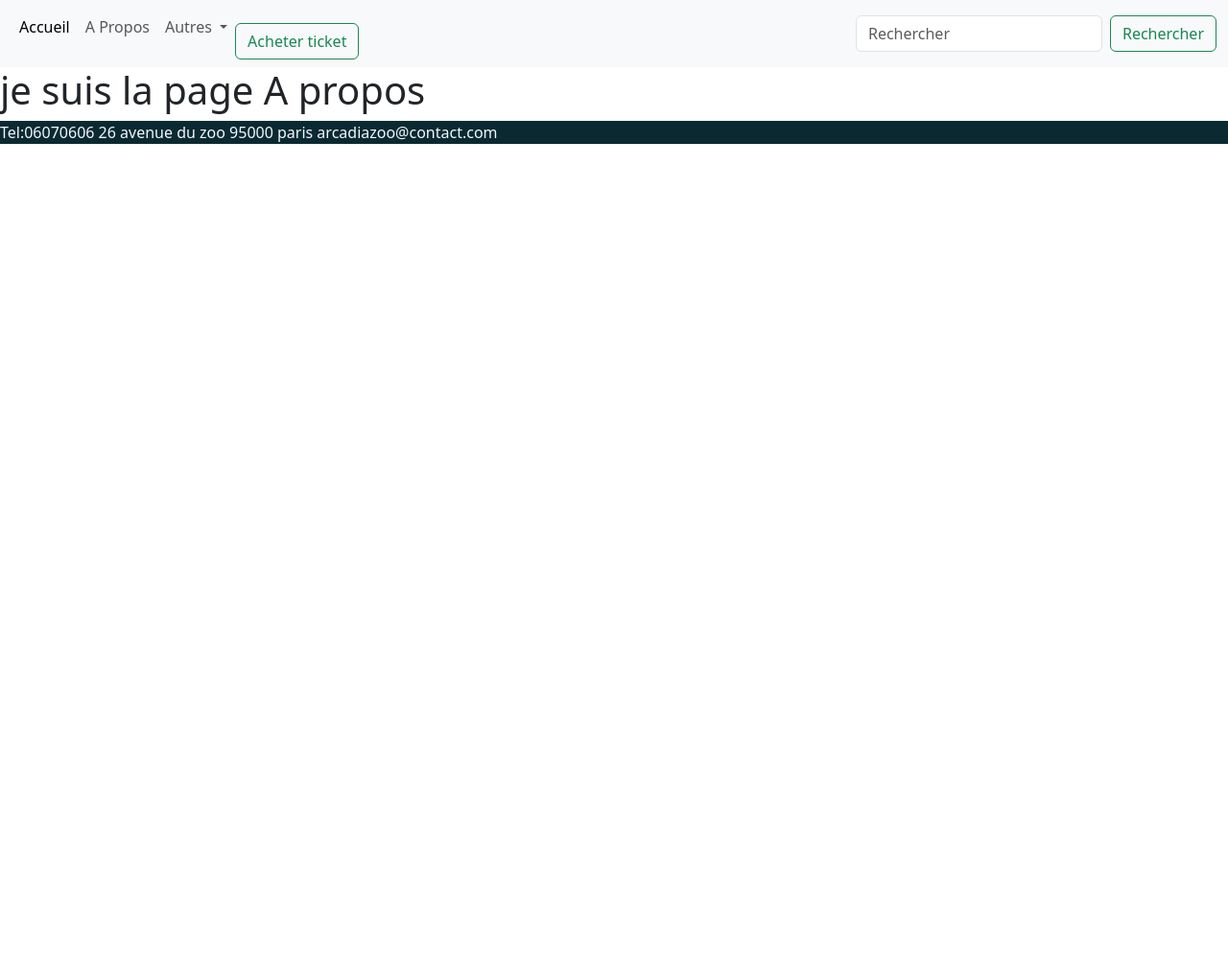
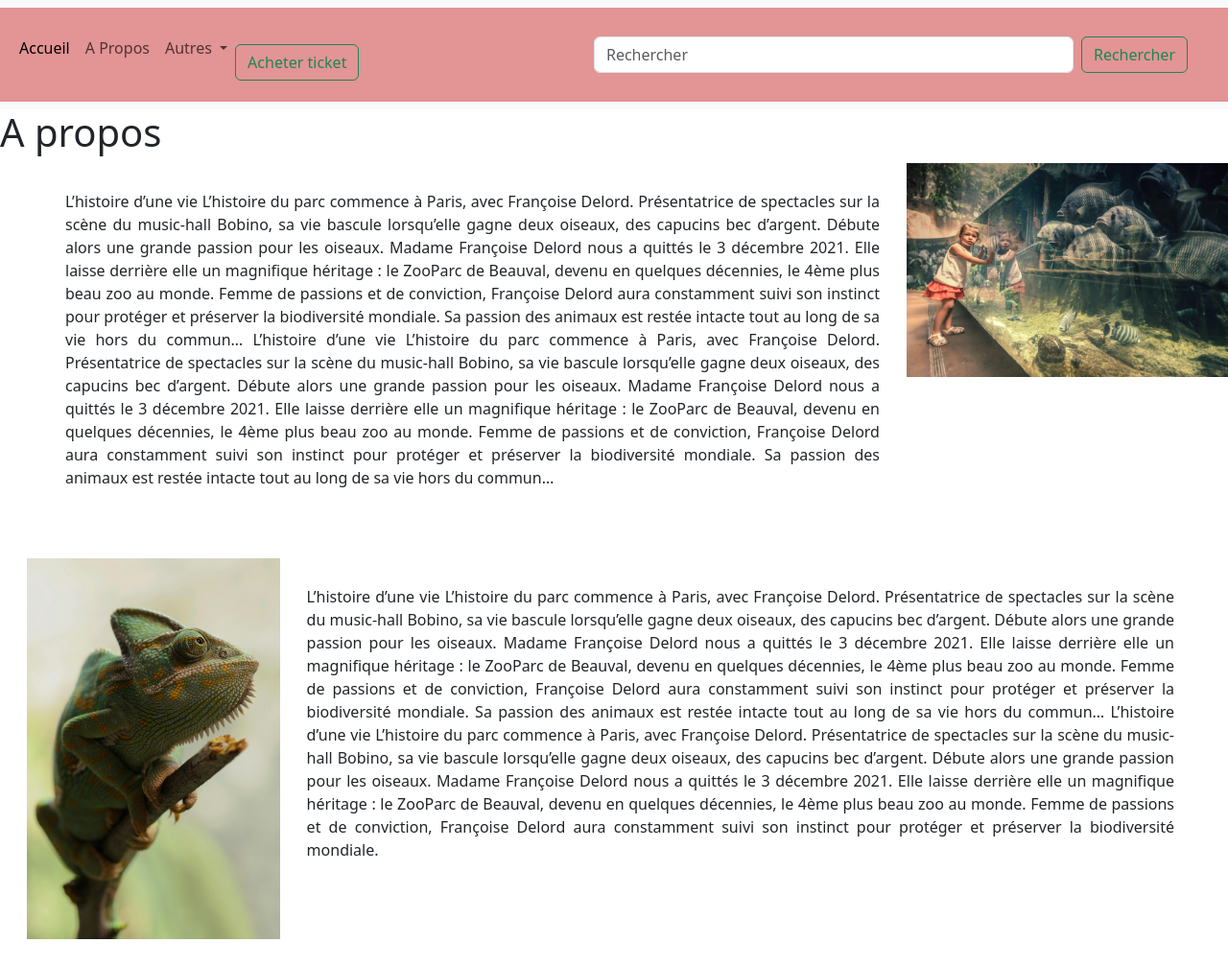
Before and after one commit to TelieP/ECF, a plain HTML site: page a_propos.html in a window 1280 px wide. Shown: the whole page at 96% size. Before the commit the page ends 800 px from the top, so only its background shows below. Drawn offline with nearby package versions, Linux system fonts and the light colour scheme.

Commit message:
modification1 dans les pages

```diff
--- a/a_propos.html
+++ b/a_propos.html
@@ -3,7 +3,7 @@
 <head>
     <meta charset="UTF-8">
     <meta name="viewport" content="width=device-width, initial-scale=1.0">
-    <title>Animaux</title>
+    <title>A_propos</title>
     <link href="https://cdn.jsdelivr.net/npm/bootstrap@5.3.3/dist/css/bootstrap.min.css" rel="stylesheet" integrity="sha384-QWTKZyjpPEjISv5WaRU9OFeRpok6YctnYmDr5pNlyT2bRjXh0JMhjY6hW+ALEwIH" crossorigin="anonymous">
     <link href="style.css" rel="stylesheet">
 </head>
@@ -46,16 +46,55 @@
           </div>
         </div>
       </nav>
-    <h1> je suis la page A propos</h1>
+    <h1>  A propos</h1>
+    <div class="histoire">
+      <p>L’histoire d’une vie
+        L’histoire du parc commence à Paris, avec Françoise Delord. Présentatrice de spectacles sur la scène du music-hall Bobino, sa vie bascule
+        lorsqu’elle gagne deux oiseaux, des capucins bec d’argent. Débute alors une grande passion pour les oiseaux.
+
+        Madame Françoise Delord nous a quittés le 3 décembre 2021. Elle laisse derrière elle un magnifique héritage : le ZooParc de Beauval,
+        devenu en quelques décennies, le 4ème plus beau zoo au monde.
+        Femme de passions et de conviction, Françoise Delord aura constamment suivi son instinct pour protéger et préserver la biodiversité mondiale.
+        Sa passion des animaux est restée intacte tout au long de sa vie hors du commun…
+        L’histoire d’une vie
+        L’histoire du parc commence à Paris, avec Françoise Delord. Présentatrice de spectacles sur la scène du music-hall Bobino, sa vie bascule
+        lorsqu’elle gagne deux oiseaux, des capucins bec d’argent. Débute alors une grande passion pour les oiseaux.
+
+        Madame Françoise Delord nous a quittés le 3 décembre 2021. Elle laisse derrière elle un magnifique héritage : le ZooParc de Beauval,
+        devenu en quelques décennies, le 4ème plus beau zoo au monde.
+        Femme de passions et de conviction, Françoise Delord aura constamment suivi son instinct pour protéger et préserver la biodiversité mondiale.
+        Sa passion des animaux est restée intacte tout au long de sa vie hors du commun…</p>
+        <div class="img1_apropos">
+          <img src="IMAGES/image01.jpg" width="100%" >
+        </div>
+    </div>
+
+    <div class="histoire2">
+      <div class="img2_apropos">
+        <img src="IMAGES/cameleon.jpg" width="100%" >
+      </div>
+
+      <p>L’histoire d’une vie
+        L’histoire du parc commence à Paris, avec Françoise Delord. Présentatrice de spectacles sur la scène du music-hall Bobino, sa vie bascule
+        lorsqu’elle gagne deux oiseaux, des capucins bec d’argent. Débute alors une grande passion pour les oiseaux.
+
+        Madame Françoise Delord nous a quittés le 3 décembre 2021. Elle laisse derrière elle un magnifique héritage : le ZooParc de Beauval,
+        devenu en quelques décennies, le 4ème plus beau zoo au monde.
+        Femme de passions et de conviction, Françoise Delord aura constamment suivi son instinct pour protéger et préserver la biodiversité mondiale.
+        Sa passion des animaux est restée intacte tout au long de sa vie hors du commun…
+        L’histoire d’une vie
+        L’histoire du parc commence à Paris, avec Françoise Delord. Présentatrice de spectacles sur la scène du music-hall Bobino, sa vie bascule
+        lorsqu’elle gagne deux oiseaux, des capucins bec d’argent. Débute alors une grande passion pour les oiseaux.
+
+        Madame Françoise Delord nous a quittés le 3 décembre 2021. Elle laisse derrière elle un magnifique héritage : le ZooParc de Beauval,
+        devenu en quelques décennies, le 4ème plus beau zoo au monde.
+        Femme de passions et de conviction, Françoise Delord aura constamment suivi son instinct pour protéger et préserver la biodiversité mondiale. </p>
+
+    </div>
 
       <script src="https://cdn.jsdelivr.net/npm/bootstrap@5.3.3/dist/js/bootstrap.bundle.min.js" integrity="sha384-YvpcrYf0tY3lHB60NNkmXc5s9fDVZLESaAA55NDzOxhy9GkcIdslK1eN7N6jIeHz" crossorigin="anonymous"></script>
     </body>
-    <div class="footer">
-        <p>Tel:06070606
-           26 avenue du zoo 95000 paris
-           arcadiazoo@contact.com
-        </p>
-      </div>
+
 
 </body>
 </html>
--- a/style.css
+++ b/style.css
@@ -3,3 +3,42 @@
     color: aliceblue;
    justify-content: space-between;
 }
+
+.form-control{
+    width: 500px;
+}
+.mb-3{
+    padding-left: 20px;
+}
+form{
+    padding: 30px;
+}
+.formulaire{
+    display: inline-block;
+    padding-left: 50px;
+    background-color: #7c2376;
+    border-radius: 8px;
+    width: 49%;
+   align-items: center;
+}
+.container-fluid{
+ background-color: #e39494;
+}
+
+.histoire{
+    display: inline-flex;
+    padding-left: 40px;
+    padding-right: 0px;
+    text-align: justify;
+}
+
+.histoire2{
+    display: inline-flex;
+    padding-left: 40px;
+    padding-top: 28px;
+    text-align: justify;
+}
+
+.histoire2 , p{
+    padding: 28px;
+}
```
Also changed, not shown: animaux.html (+4 -0 lines), connexion.html (+12 -6 lines), IMAGES/cameleon.jpg (added), IMAGES/giraffe.jpg (added), IMAGES/image01.jpg (added), IMAGES/pexels-antonytrivet-6057225.jpg (added), IMAGES/pexels-chintan-gajjar-161733432-19190719.jpg (added), 4 other files.
